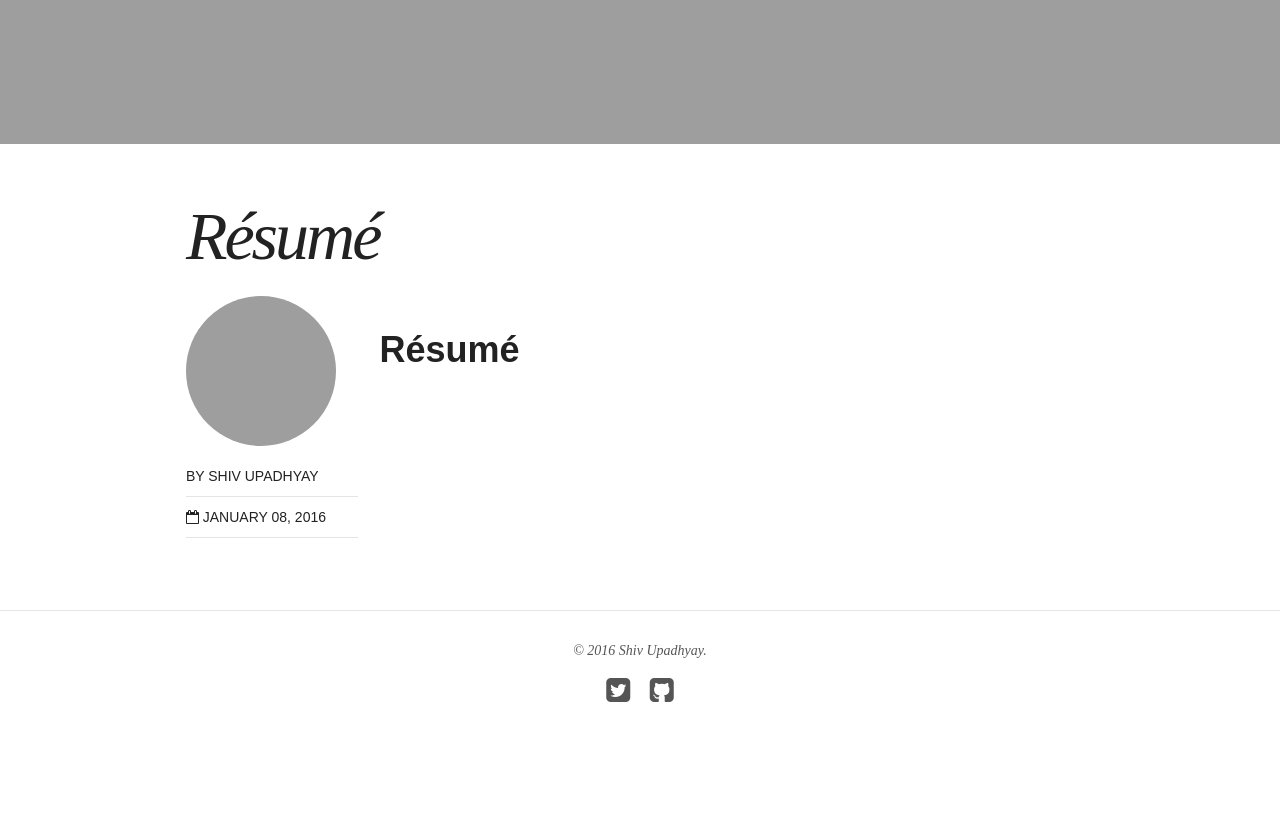
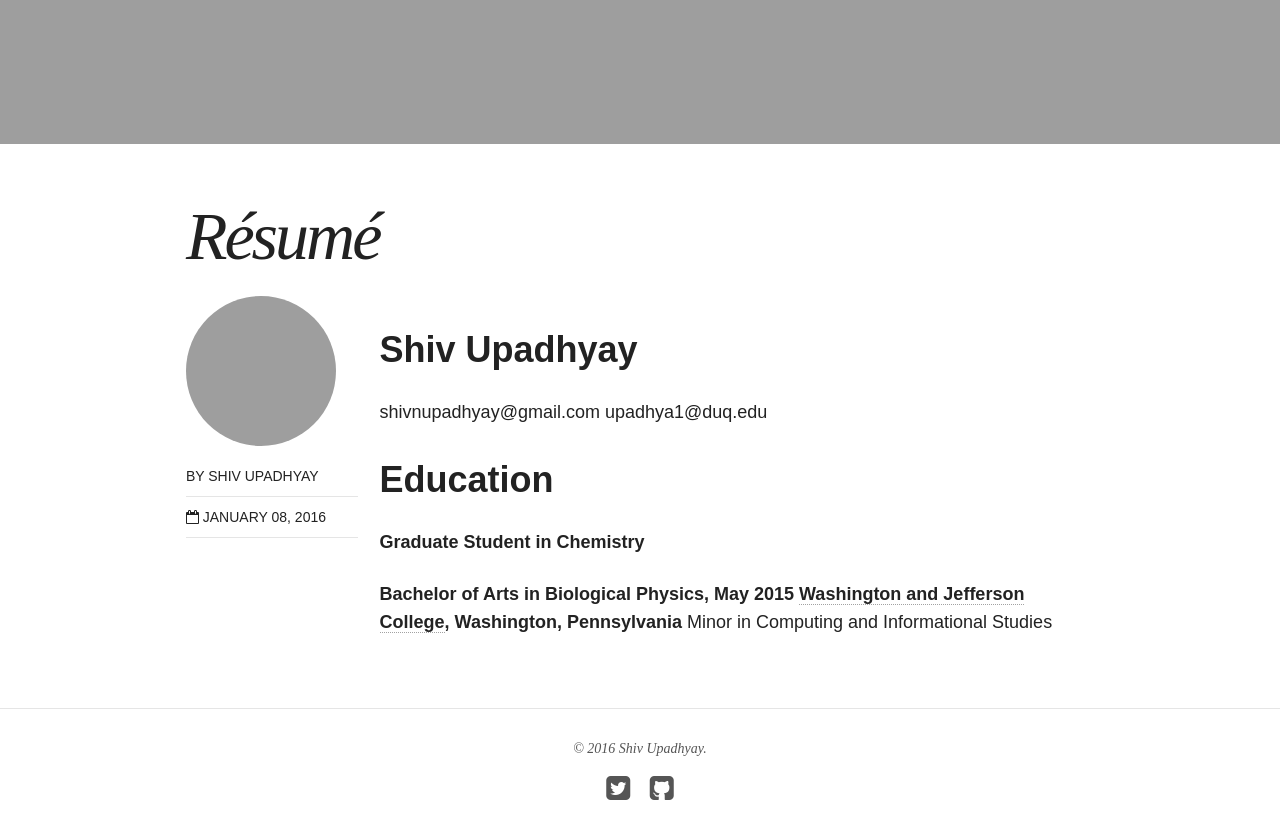
Before and after one commit to shivupa/shivupa.github.io, a Jekyll site: the page built from resume/index.md, in a window 1280 px wide and 900 px high, scrolled down 970 px. Shown: the top 839 px of the window. Built offline with Jekyll 4.4.1, drawn with Linux system fonts in a browser that asks for light colours; nearby versions of some CDN libraries; before the commit the page ends 1772 px from its top, so only the background shows below that.

Commit message:
Testing part of the resume

```diff
--- a/resume/index.md
+++ b/resume/index.md
@@ -10,4 +10,12 @@ image:
 date: 2016-01-08T16:41:26-05:00
 ---
 
-#Résumé
+#Shiv Upadhyay
+shivnupadhyay@gmail.com
+upadhya1@duq.edu
+#Education
+**Graduate Student in Chemistry**
+
+**Bachelor of Arts in Biological Physics, May 2015**
+[**Washington and Jefferson College**](www.washjeff.edu)**, Washington, Pennsylvania**
+Minor in Computing and Informational Studies
```
